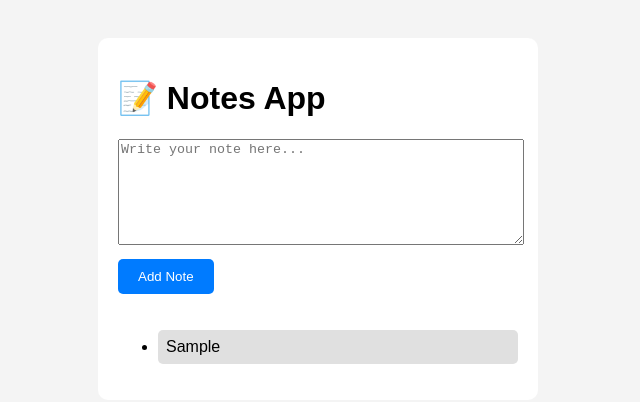
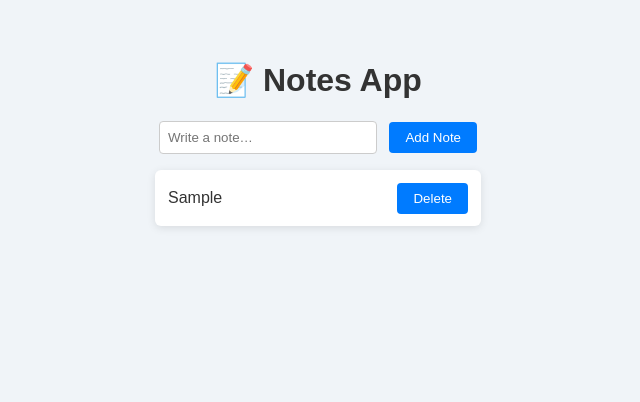
Before and after one commit to Nishant-singh-sogarwal/notes-web-app, a plain HTML site: page index.html in a window 1280 px wide. Both pictures are taken after typing "Sample" into the empty fields and a click on the button "Add Note". Shown: the whole page, without its empty margins (322-962 px from the left). Drawn offline with Linux system fonts and the light colour scheme.

Commit message:
Fix delete functionality and refresh UI styling

```diff
--- a/index.html
+++ b/index.html
@@ -1,18 +1,17 @@
 <!DOCTYPE html>
 <html lang="en">
 <head>
-  <meta charset="UTF-8" />
-  <meta name="viewport" content="width=device-width, initial-scale=1.0"/>
-  <title>Notes App</title>
-  <link rel="stylesheet" href="style.css" />
+  <meta charset="UTF-8">
+  <title>Notes Web App</title>
+  <link rel="stylesheet" href="style.css">
 </head>
 <body>
-  <div class="container">
-    <h1>📝 Notes App</h1>
-    <textarea id="note-input" placeholder="Write your note here..."></textarea>
+  <h1>📝 Notes App</h1>
+  <div class="control">
+    <input type="text" id="noteInput" placeholder="Write a note…">
     <button onclick="addNote()">Add Note</button>
-    <ul id="notes-list"></ul>
   </div>
+  <div id="notesContainer"></div>
   <script src="script.js"></script>
 </body>
 </html>
--- a/script.js
+++ b/script.js
@@ -1,33 +1,42 @@
-function addNote() {
-  const noteInput = document.getElementById('note-input');
-  const noteText = noteInput.value.trim();
+let notes = JSON.parse(localStorage.getItem("notes")) || [];
 
-  if (noteText !== '') {
-    const noteList = document.getElementById('notes-list');
-    const newNote = document.createElement('li');
-    newNote.textContent = noteText;
-    noteList.appendChild(newNote);
-
-    noteInput.value = '';
-    saveNotes();
-  }
+function saveNotes() {
+  localStorage.setItem("notes", JSON.stringify(notes));
 }
 
-function saveNotes() {
-  const notes = [];
-  const items = document.querySelectorAll('#notes-list li');
-  items.forEach(item => notes.push(item.textContent));
-  localStorage.setItem('notes', JSON.stringify(notes));
-}
+function renderNotes() {
+  const container = document.getElementById("notesContainer");
+  if (!container) return;
+  container.innerHTML = "";
+  notes.forEach((note, idx) => {
+    const noteDiv = document.createElement("div");
+    noteDiv.classList.add("note");
 
-function loadNotes() {
-  const notes = JSON.parse(localStorage.getItem('notes') || '[]');
-  const noteList = document.getElementById('notes-list');
-  notes.forEach(text => {
-    const li = document.createElement('li');
-    li.textContent = text;
-    noteList.appendChild(li);
+    const p = document.createElement("p");
+    p.innerText = note;
+    noteDiv.appendChild(p);
+
+    const btn = document.createElement("button");
+    btn.innerText = "Delete";
+    btn.onclick = () => {
+      notes.splice(idx, 1);
+      saveNotes();
+      renderNotes();
+    };
+    noteDiv.appendChild(btn);
+
+    container.appendChild(noteDiv);
   });
 }
 
-window.onload = loadNotes;
+function addNote() {
+  const input = document.getElementById("noteInput");
+  const text = input?.value.trim();
+  if (!text) return;
+  notes.push(text);
+  saveNotes();
+  renderNotes();
+  input.value = "";
+}
+
+renderNotes();
--- a/style.css
+++ b/style.css
@@ -1,36 +1,56 @@
 body {
-  font-family: sans-serif;
-  background: #f4f4f4;
-  display: flex;
-  justify-content: center;
-  padding: 30px;
+  font-family: 'Poppins', sans-serif;
+  background: #f0f4f8;
+  color: #333;
+  text-align: center;
+  padding: 2rem;
 }
 
-.container {
-  background: #fff;
-  padding: 20px;
-  border-radius: 10px;
-  width: 400px;
+.control {
+  margin-bottom: 1rem;
 }
 
-textarea {
-  width: 100%;
-  height: 100px;
-  margin-bottom: 10px;
+input {
+  padding: 0.5rem;
+  width: 200px;
+  border-radius: 4px;
+  border: 1px solid #ccc;
 }
 
 button {
-  padding: 10px 20px;
-  margin-bottom: 20px;
+  padding: 0.5rem 1rem;
+  margin-left: 0.5rem;
   background: #007bff;
   color: white;
   border: none;
-  border-radius: 5px;
+  border-radius: 4px;
+  cursor: pointer;
 }
 
-li {
-  background: #e0e0e0;
-  margin: 5px 0;
-  padding: 8px;
-  border-radius: 5px;
+button:hover {
+  background: #0056b3;
 }
+
+#notesContainer {
+  display: flex;
+  flex-direction: column;
+  align-items: center;
+}
+
+.note {
+  background: #fff;
+  width: 300px;
+  margin-bottom: 0.5rem;
+  padding: 0.8rem;
+  border-radius: 6px;
+  box-shadow: 0 2px 8px rgba(0,0,0,0.1);
+  display: flex;
+  justify-content: space-between;
+  align-items: center;
+}
+
+.note p {
+  margin: 0;
+  flex: 1;
+  text-align: left;
+}
```
